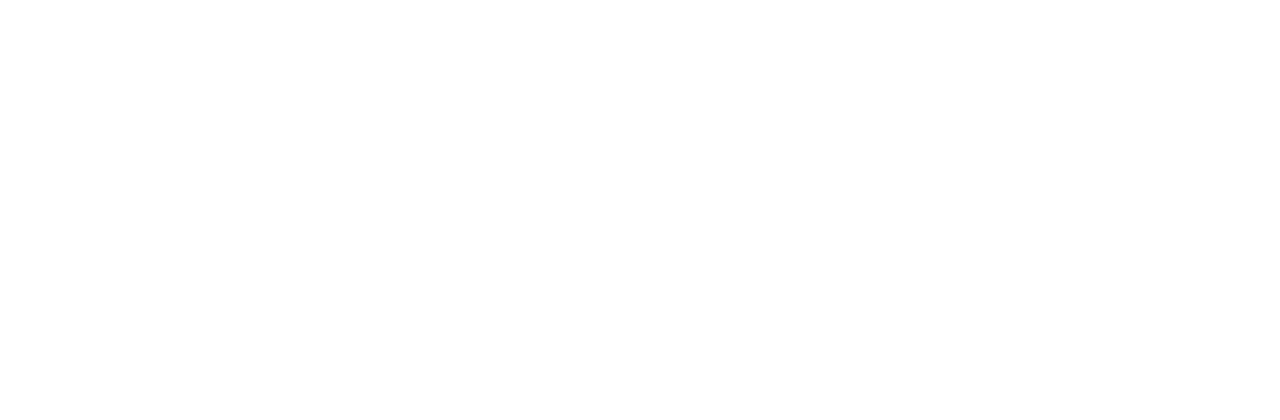
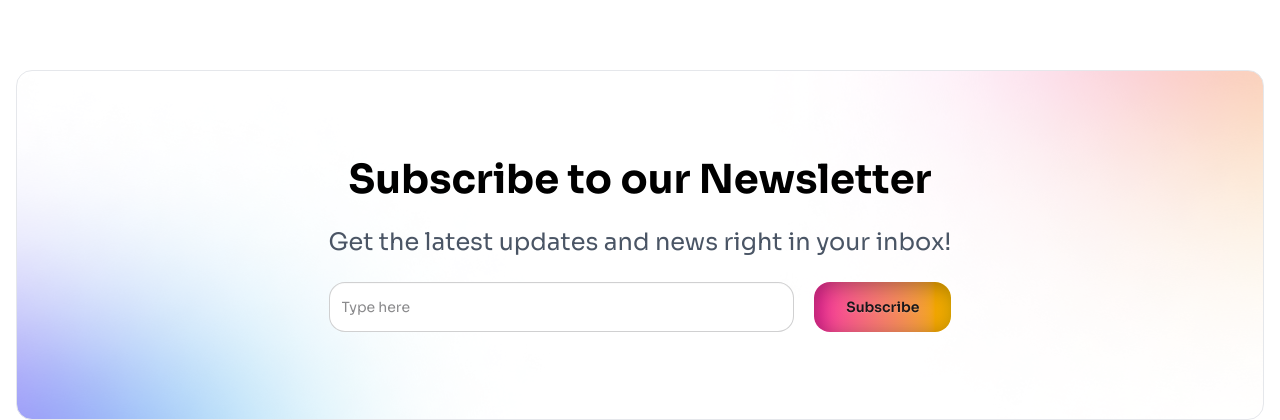
Before and after one commit to nhmnazmul22/bpl-dream, a React (Vite) app: page / in a window 1280 px wide. Shown: the part 3335-3755 px from the top of the page. Before the commit the page ends 3365 px from the top, so only its background shows below. Built offline with nearby package versions, Linux system fonts and the light colour scheme.

Commit message:
Feat: subscription section done

```diff
--- a/src/App.jsx
+++ b/src/App.jsx
@@ -6,6 +6,7 @@
 import TabBar from "./components/TabBar/TabBar";
 import { fetchPlayers } from "./lib/api";
 import Loading from "./components/Fallback/Loading";
+import Subscribe from "./components/Subscribe/Subscribe";
 
 function App() {
   const playerPromise = fetchPlayers();
@@ -18,6 +19,7 @@
       <Suspense fallback={<Loading />}>
         <AvailablePlayer playerPromise={playerPromise}></AvailablePlayer>
       </Suspense>
+      <Subscribe></Subscribe>
     </>
   );
 }
--- /dev/null
+++ b/src/components/Subscribe/Subscribe.jsx
@@ -0,0 +1,33 @@
+import Container from "../Layout/Container";
+import BannerImg from "../../assets/banner-main.png";
+
+const Subscribe = () => {
+  return (
+    <section>
+      <Container>
+        <div className="bg-white bg-shadow p-5 rounded-2xl mt-10  min-h-[350px] flex justify-center items-center border border-gray-200">
+          <div className={`text-center space-y-4 sm:space-y-6`}>
+            <h1 className="text-black text-3xl sm:text-4xl md:text-[40px] font-bold">
+              Subscribe to our Newsletter
+            </h1>
+            <p className="text-gray-600 text-base sm:text-2xl">
+              Get the latest updates and news right in your inbox!
+            </p>
+            <div className="flex max-sm:flex-col justify-between items-center gap-5 sm:h-[50px]">
+              <input
+                type="text"
+                placeholder="Type here"
+                className="input max-sm:py-4 sm:h-full flex-1 rounded-2xl"
+              />
+              <button className="btn border-0 h-[50px] sm:h-full bg-[#E7FE29] inset-shadow-md rounded-2xl bg-linear-to-r from-pink-500 from-5% to-yellow-500 px-8">
+                Subscribe
+              </button>
+            </div>
+          </div>
+        </div>
+      </Container>
+    </section>
+  );
+};
+
+export default Subscribe;
```
